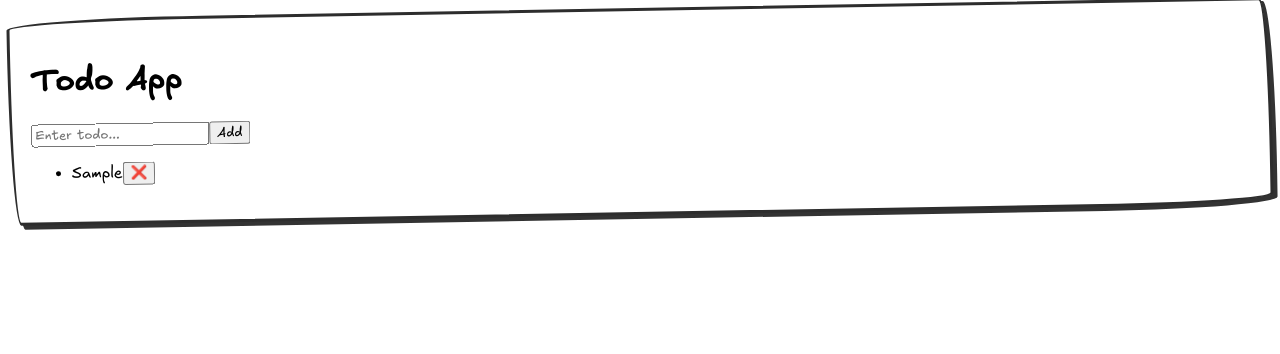
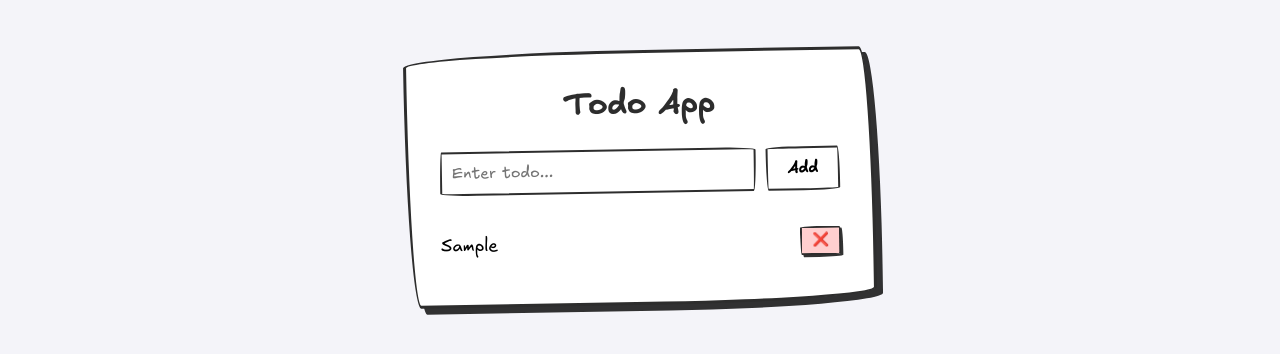
Before and after one commit to thekaramveer/todo-app, a React (Vite) app: page / in a window 1280 px wide. Both pictures are taken after typing "Sample" into the empty fields and a click on the button "Add". Shown: the top 354 px of the page. Built offline with nearby package versions, Linux system fonts and the light colour scheme.

Commit message:
add new sketchy theme with custom css

```diff
--- a/src/App.css
+++ b/src/App.css
@@ -1,16 +1,107 @@
-.sketchy-div {
-    /* Give it a thick, marker-like border */
-    border: 3px solid #2d2d2d;
+/* Centers the app on the page and sets the handwriting font */
+body {
+    background-color: #f4f4f9;
+    display: flex;
+    justify-content: center;
+    margin: 0;
+    min-height: 100vh;
+}
+
+/* The main warped "paper" card */
+.sketchy-container {
+    width: 400px;
+    margin: 50px auto;
     padding: 32px;
     background-color: #ffffff;
+    border: 3px solid #2d2d2d;
+    /* The warped corners magic */
+    border-radius: 255px 15px 225px 15px / 15px 225px 15px 255px;
+    transform: rotate(-1deg);
+    box-shadow: 6px 6px 0px rgba(0, 0, 0, 0.8);
+}
 
-    /* The Magic: Irregular border radii to warp the corners */
-    /* format: top-left top-right bottom-right bottom-left / top-left top-right bottom-right bottom-left */
+.sketchy-title {
+    text-align: center;
+    margin-top: 0;
+    margin-bottom: 24px;
+    color: #2d2d2d;
+    /* text-decoration: underline;
+    text-decoration-style: wavy; */
+}
+
+.input-group {
+    display: flex;
+    gap: 10px;
+    margin-bottom: 24px;
+}
+
+/* The text input with offset border radii */
+.sketchy-input {
+    flex: 1;
+    background-color: #fff;
+    border: 2px solid #2d2d2d;
+    border-radius: 10px 255px 15px 225px / 255px 15px 225px 15px;
+    padding: 10px;
+    outline: none;
+    font-size: 16px;
+}
+
+/* The main Add button */
+.sketchy-button {
+    background-color: #fff;
+    border: 2px solid #2d2d2d;
+    border-radius: 225px 15px 225px 15px / 15px 225px 15px 255px;
+    padding: 10px 20px;
+    cursor: pointer;
+    font-weight: bold;
+    font-size: 16px;
+    transition: all 0.1s ease-in-out;
+}
+
+.sketchy-button:active {
+    background-color: #eee;
+    transform: translateY(2px) rotate(1deg);
+}
+
+/* Todo List Container */
+.sketchy-list {
+    list-style-type: none;
+    padding: 0;
+    margin: 0;
+}
+
+/* Individual Todo Item */
+.sketchy-list-item {
+    display: flex;
+    justify-content: space-between;
+    align-items: center;
+    padding: 12px 0;
+    border-bottom: 2px dashed #ccc;
+}
+
+.sketchy-list-item:last-child {
+    border-bottom: none;
+}
+
+.sketchy-text {
+    font-size: 18px;
+    transition: color 0.2s;
+    user-select: none;
+}
+
+/* The small delete button */
+.delete-btn {
+    background-color: #ffcfcf;
+    border: 2px solid #2d2d2d;
     border-radius: 255px 15px 225px 15px / 15px 225px 15px 255px;
+    padding: 4px 10px;
+    cursor: pointer;
+    font-family: inherit;
+    box-shadow: 2px 2px 0px rgba(0, 0, 0, 0.8);
+    transition: all 0.1s ease;
+}
 
-    /* Optional: A slight rotation makes it feel less rigid */
-    transform: rotate(-1deg);
-
-    /* Optional: A harsh box-shadow adds to the flat, doodle style */
-    box-shadow: 4px 4px 0px rgba(0, 0, 0, 0.8);
+.delete-btn:active {
+    transform: translateY(2px);
+    box-shadow: 0px 0px 0px rgba(0, 0, 0, 0.8);
 }
--- a/src/App.tsx
+++ b/src/App.tsx
@@ -3,8 +3,8 @@ import { useDispatch, useSelector } from 'react-redux'
 import type { RootState } from './redux/store'
 import { addTodo, deleteTodo, toggleTodo } from './redux/features/todoSlice'
 import './App.css'
+
 function App() {
-
   const [text, setText] = useState('')
   const todos = useSelector((state: RootState) => state.todos.todos)
   const dispatch = useDispatch()
@@ -16,30 +16,39 @@ function App() {
   }
 
   return (
-    <div style={{ padding: "20px" }} className='sketchy-div main-container'>
-      <h1>Todo App</h1>
+    <div className="sketchy-container">
+      <h1 className="sketchy-title">Todo App</h1>
 
-      <input
-        value={text}
-        onChange={(e) => setText(e.target.value)}
-        placeholder="Enter todo..."
-      />
-      <button onClick={handleAdd}>Add</button>
+      <div className="input-group">
+        <input
+          className="sketchy-input"
+          value={text}
+          onChange={(e) => setText(e.target.value)}
+          placeholder="Enter todo..."
+          onKeyDown={(e) => e.key === 'Enter' && handleAdd()}
+        />
+        <button className="sketchy-button" onClick={handleAdd}>Add</button>
+      </div>
 
-      <ul>
+      <ul className="sketchy-list">
         {todos.map(todo => (
-          <li key={todo.id}>
+          <li key={todo.id} className="sketchy-list-item">
             <span
               onClick={() => dispatch(toggleTodo(todo.id))}
+              className="sketchy-text"
               style={{
                 textDecoration: todo.completed ? 'line-through' : 'none',
-                cursor: 'pointer'
+                cursor: 'pointer',
+                color: todo.completed ? '#888' : '#000'
               }}
             >
               {todo.text}
             </span>
 
-            <button onClick={() => dispatch(deleteTodo(todo.id))}>
+            <button
+              className="delete-btn"
+              onClick={() => dispatch(deleteTodo(todo.id))}
+            >
               ❌
             </button>
           </li>
```
